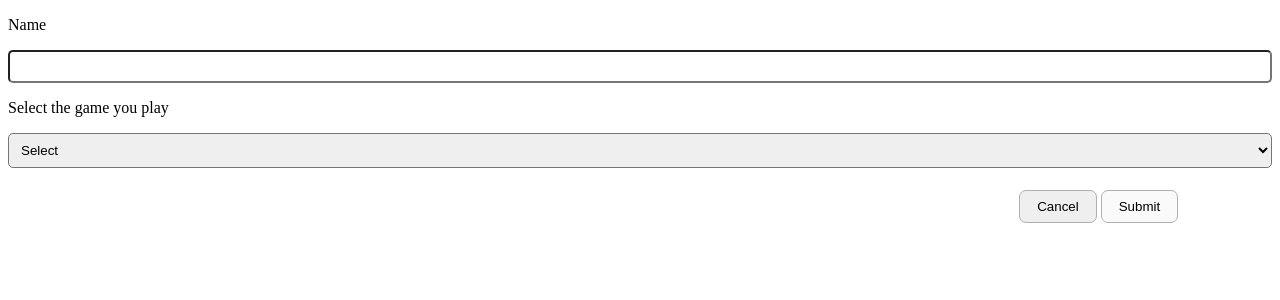
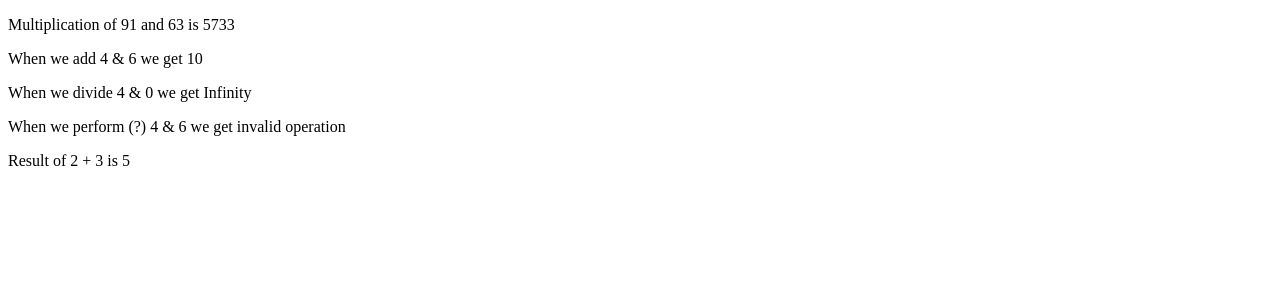
Before and after one commit to Aviral-swa/javascript-client, a React (Create React App) app: page / in a window 1280 px wide. Shown: the top 300 px of the page. Built offline with nearby package versions, Linux system fonts and the light colour scheme.

Commit message:
feat: add math component & implement props.children(#40791)

```diff
--- a/src/App.jsx
+++ b/src/App.jsx
@@ -1,9 +1,9 @@
 import React from 'react';
-import { InputDemo } from './pages';
+import { ChildrenDemo } from './pages';
 
 function App() {
   return (
-    <InputDemo />
+    <ChildrenDemo />
   );
 }
 
--- /dev/null
+++ b/src/components/Math/Math.jsx
@@ -0,0 +1,40 @@
+/* eslint-disable no-eval */
+import React from 'react';
+import { node, number, string } from 'prop-types';
+
+const Math = (props) => {
+  const {
+    first, second, operator, children,
+  } = props;
+
+  const operators = ['+', '-', '*', '/'];
+
+  const getResult = () => {
+    if (!(operators.includes(operator))) {
+      return 'invalid operation';
+    }
+    return eval(`${first} ${operator} ${second}`);
+  };
+
+  if (children) {
+    return children({ first, second, result: getResult() });
+  }
+  return (
+    <p>
+      {`Result of ${first} ${operator} ${second} is ${getResult()}`}
+    </p>
+  );
+};
+
+Math.propTypes = {
+  first: number.isRequired,
+  second: number.isRequired,
+  operator: string.isRequired,
+  children: node,
+};
+
+Math.defaultProps = {
+  children: null,
+};
+
+export default Math;
--- /dev/null
+++ b/src/components/Math/index.js
@@ -0,0 +1 @@
+export { default as Math } from './Math';
--- a/src/components/index.js
+++ b/src/components/index.js
@@ -3,3 +3,4 @@ export { Slider, Div } from './Slider';
 export { SelectField } from './SelectField';
 export { RadioGroup } from './RadioGroup';
 export { Button } from './Button';
+export { Math } from './Math';
--- /dev/null
+++ b/src/pages/ChildrenDemo/ChildrenDemo.jsx
@@ -0,0 +1,95 @@
+import React from 'react';
+import { Math } from '../../components';
+
+const ChildrenDemo = () => (
+  <>
+    <Math
+      first={91}
+      second={63}
+      operator="*"
+    >
+      {
+        (item) => (
+          <p>
+            {' '}
+            Multiplication of
+            {' '}
+            {item.first}
+            {' '}
+            and
+            {' '}
+            {item.second}
+            {' '}
+            is
+            {' '}
+            {item.result}
+          </p>
+        )
+      }
+    </Math>
+    <Math first={4} second={6} operator="+">
+      {
+        (item) => (
+          <p>
+            When we add
+            {' '}
+            {item.first}
+            {' '}
+            &
+            {' '}
+            {item.second}
+            {' '}
+            we get
+            {' '}
+            {item.result}
+          </p>
+        )
+      }
+    </Math>
+    <Math first={4} second={0} operator="/">
+      {
+        (item) => (
+          <p>
+            When we divide
+            {' '}
+            {item.first}
+            {' '}
+            &
+            {' '}
+            {item.second}
+            {' '}
+            we get
+            {' '}
+            {item.result}
+          </p>
+        )
+      }
+    </Math>
+    <Math first={4} second={6} operator="?">
+      {
+        (item) => (
+          <p>
+            When we perform (?)
+            {' '}
+            {item.first}
+            {' '}
+            &
+            {' '}
+            {item.second}
+            {' '}
+            we get
+            {' '}
+            {item.result}
+          </p>
+        )
+      }
+    </Math>
+    <Math
+      first={2}
+      second={3}
+      operator="+"
+    />
+  </>
+);
+
+export default ChildrenDemo;
--- /dev/null
+++ b/src/pages/ChildrenDemo/index.js
@@ -0,0 +1 @@
+export { default as ChildrenDemo } from './ChildrenDemo';
--- a/src/pages/index.js
+++ b/src/pages/index.js
@@ -1,2 +1,3 @@
 export { TextFieldDemo } from './TextFieldDemo';
 export { InputDemo } from './InputDemo';
+export { ChildrenDemo } from './ChildrenDemo';
```
Also changed, not shown: src/theme.js (added).
